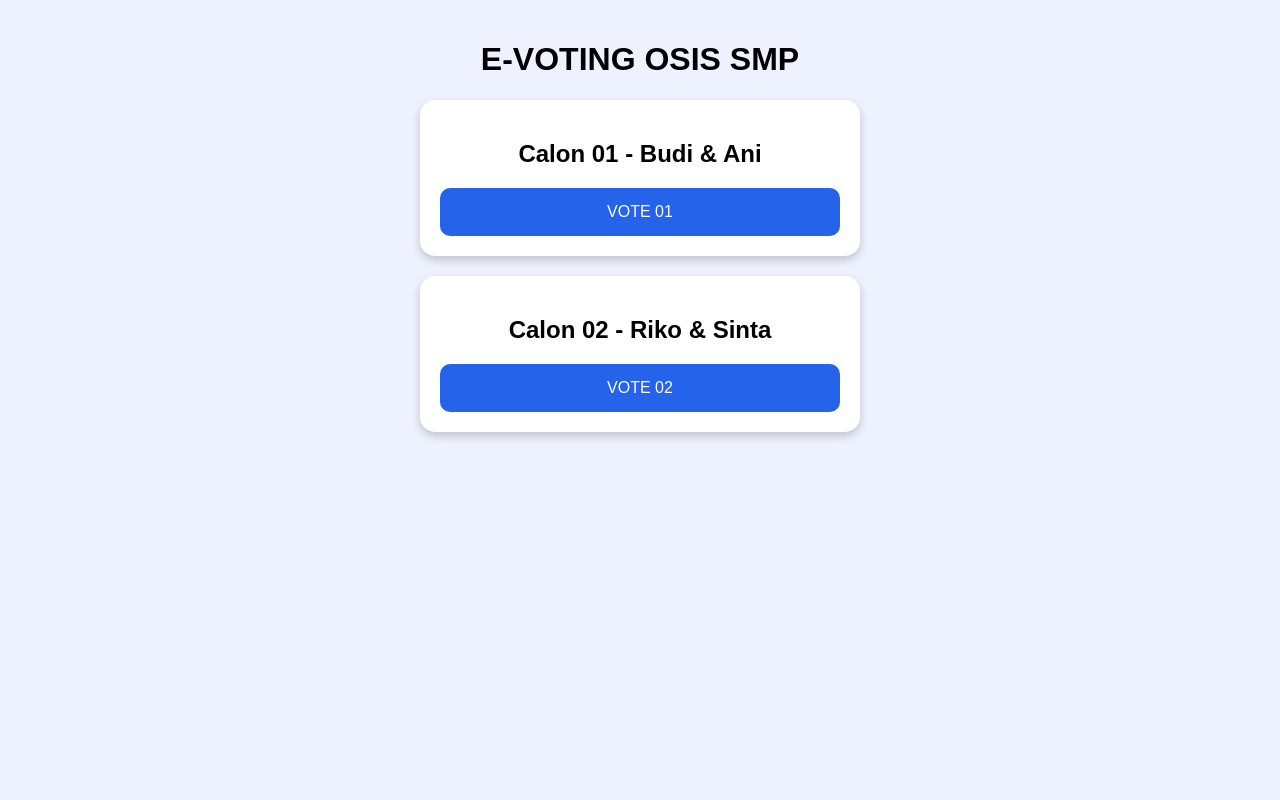
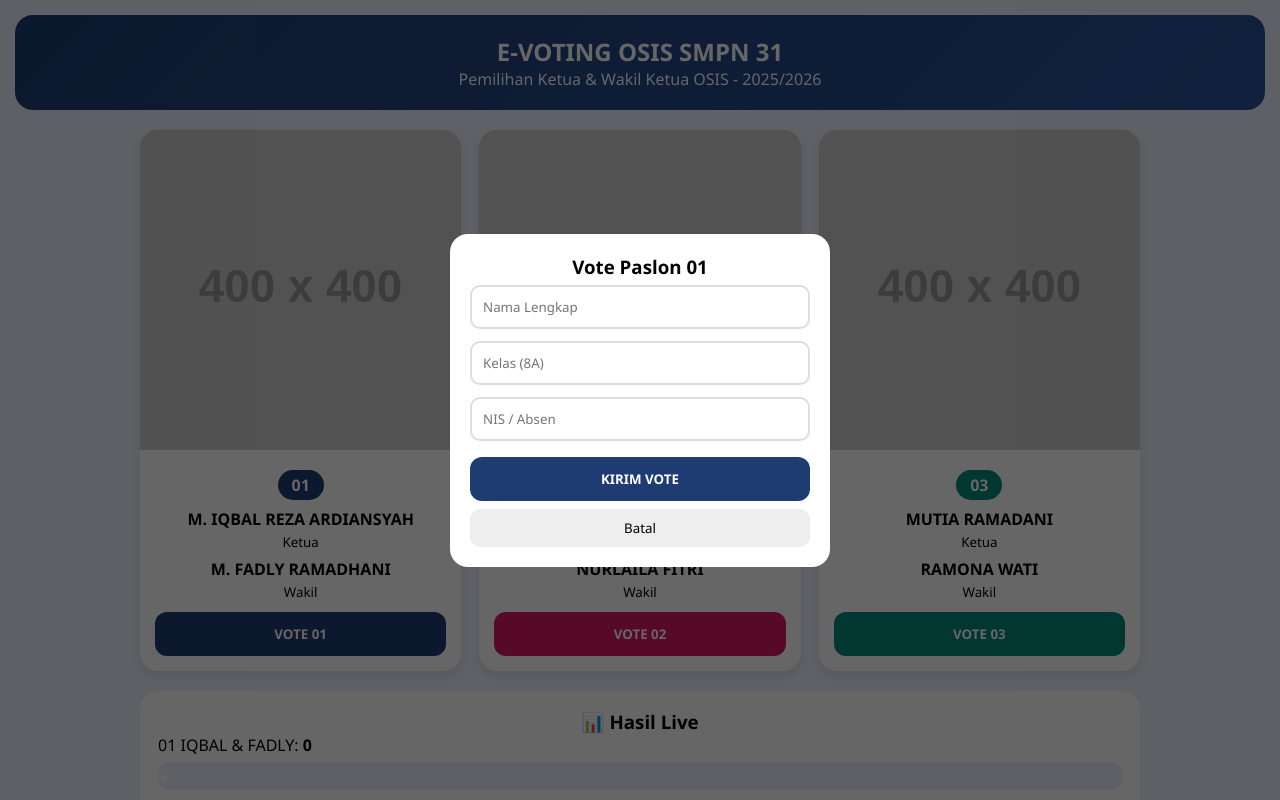
Before and after one commit to Metriadi/e---voting---osis, a plain HTML site: page index.html in a window 1280 px wide. Both pictures are taken after a click on the button "VOTE 01". Shown: the top 800 px of the page. Drawn offline with Linux system fonts and the light colour scheme; placeholder pictures from the web are drawn by us.

Commit message:
Update index.html

```diff
--- a/index.html
+++ b/index.html
@@ -1,18 +1,93 @@
 <!DOCTYPE html>
-<html>
+<html lang="id">
 <head>
 <meta charset="UTF-8">
 <meta name="viewport" content="width=device-width, initial-scale=1.0">
-<title>E-VOTING OSIS SMP</title>
+<title>E-VOTING OSIS SMPN 31 - 2025</title>
 <style>
-body{font-family:Arial;background:#eef2ff;margin:0;padding:20px;text-align:center}
-.card{background:white;padding:20px;margin:20px auto;max-width:400px;border-radius:15px;box-shadow:0 4px 10px rgba(0,0,0,0.2)}
-button{background:#2563eb;color:white;border:none;padding:15px;border-radius:10px;width:100%;font-size:16px}
+*{margin:0;padding:0;box-sizing:border-box;font-family:Segoe UI,sans-serif}
+body{background:#eef2ff;padding:15px}
+.header{background:linear-gradient(135deg,#1e3c72,#2a5298);color:white;padding:20px;border-radius:18px;text-align:center}
+.grid{max-width:1000px;margin:20px auto;display:grid;grid-template-columns:repeat(auto-fit,minmax(280px,1fr));gap:18px}
+.card{background:white;border-radius:18px;overflow:hidden;box-shadow:0 4px 12px rgba(0,0,0,.1);text-align:center}
+.card img{width:100%;height:320px;object-fit:cover;background:#ddd}
+.card .info{padding:15px}
+.no{font-weight:bold;background:#1e3c72;color:white;display:inline-block;padding:4px 14px;border-radius:20px;margin-bottom:8px}
+.btn{width:100%;padding:13px;border:none;border-radius:12px;font-weight:bold;color:white;cursor:pointer;margin-top:10px}
+.b1{background:#1e3c72}.b2{background:#d81b60}.b3{background:#00897b}
+.result{max-width:1000px;margin:20px auto;background:white;padding:18px;border-radius:18px}
+.bar{height:28px;background:#eef2ff;border-radius:10px;overflow:hidden;margin:6px 0}
+.fill{height:100%;color:white;display:flex;align-items:center;justify-content:center;font-size:12px;font-weight:bold}
+#modal{position:fixed;top:0;left:0;width:100%;height:100%;background:rgba(0,0,0,.6);display:none;align-items:center;justify-content:center;padding:15px;z-index:99}
+.box{background:white;padding:20px;border-radius:18px;width:100%;max-width:380px}
+.box input{width:100%;padding:11px;margin:6px 0;border:2px solid #ddd;border-radius:10px}
 </style>
 </head>
 <body>
-<h1>E-VOTING OSIS SMP</h1>
-<div class="card"><h2>Calon 01 - Budi & Ani</h2><button>VOTE 01</button></div>
-<div class="card"><h2>Calon 02 - Riko & Sinta</h2><button>VOTE 02</button></div>
+<div class="header">
+<h2>E-VOTING OSIS SMPN 31</h2>
+<p>Pemilihan Ketua & Wakil Ketua OSIS - 2025/2026</p>
+</div>
+
+<div class="grid">
+<div class="card">
+<img src="calon01.jpg" onerror="this.src='https://via.placeholder.com/400x400?text=FOTO+CALON+01'">
+<div class="info">
+<div class="no">01</div>
+<h4>M. IQBAL REZA ARDIANSYAH</h4><small>Ketua</small>
+<h4 style="margin-top:6px">M. FADLY RAMADHANI</h4><small>Wakil</small>
+<button class="btn b1" onclick="vote(1)">VOTE 01</button>
+</div>
+</div>
+
+<div class="card">
+<img src="calon02.jpg" onerror="this.src='https://via.placeholder.com/400x400?text=FOTO+CALON+02'">
+<div class="info">
+<div class="no" style="background:#d81b60">02</div>
+<h4>RISTY APRILIA</h4><small>Ketua</small>
+<h4 style="margin-top:6px">NURLAILA FITRI</h4><small>Wakil</small>
+<button class="btn b2" onclick="vote(2)">VOTE 02</button>
+</div>
+</div>
+
+<div class="card">
+<img src="calon03.jpg" onerror="this.src='https://via.placeholder.com/400x400?text=FOTO+CALON+03'">
+<div class="info">
+<div class="no" style="background:#00897b">03</div>
+<h4>MUTIA RAMADANI</h4><small>Ketua</small>
+<h4 style="margin-top:6px">RAMONA WATI</h4><small>Wakil</small>
+<button class="btn b3" onclick="vote(3)">VOTE 03</button>
+</div>
+</div>
+</div>
+
+<div class="result">
+<h3 style="text-align:center">📊 Hasil Live</h3>
+<div>01 IQBAL & FADLY: <b id="v1">0</b></div><div class="bar"><div id="b1" class="fill b1" style="width:0%">0%</div></div>
+<div>02 RISTY & NURLAILA: <b id="v2">0</b></div><div class="bar"><div id="b2" class="fill b2" style="width:0%">0%</div></div>
+<div>03 MUTIA & RAMONA: <b id="v3">0</b></div><div class="bar"><div id="b3" class="fill b3" style="width:0%">0%</div></div>
+<p style="text-align:center;margin-top:10px">Total: <b id="total">0</b> suara | <a href="#" onclick="admin();return false">Lihat Pemilih</a> | <a href="#" onclick="resetAll();return false" style="color:red">Reset</a></p>
+</div>
+
+<div id="modal"><div class="box">
+<h3 id="mtitle" style="text-align:center"></h3>
+<input id="nama" placeholder="Nama Lengkap">
+<input id="kelas" placeholder="Kelas (8A)">
+<input id="nis" placeholder="NIS / Absen">
+<button class="btn b1" onclick="kirim()">KIRIM VOTE</button>
+<button onclick="document.getElementById('modal').style.display='none'" style="width:100%;margin-top:8px;padding:10px;border:none;border-radius:10px;background:#eee">Batal</button>
+</div></div>
+
+<script>
+let pilih=0;
+let data=JSON.parse(localStorage.getItem('osis31')||'{"v1":0,"v2":0,"v3":0,"list":[]}');
+function vote(n){if(localStorage.getItem('sudah31')){alert('HP ini sudah vote!');return;}pilih=n;document.getElementById('mtitle').innerText='Vote Paslon 0'+n;document.getElementById('modal').style.display='flex';}
+function kirim(){let n=document.getElementById('nama').value,k=document.getElementById('kelas').value,s=document.getElementById('nis').value;if(!n||!k||!s){alert('Lengkapi dulu!');return;}if(pilih==1)data.v1++;if(pilih==2)data.v2++;if(pilih==3)data.v3++;data.list.push({nama:n,kelas:k,nis:s,pilih:pick(pilih),jam:new Date().toLocaleString()});localStorage.setItem('osis31',JSON.stringify(data));localStorage.setItem('sudah31','1');document.getElementById('modal').style.display='none';alert('Terima kasih '+n+', suara tersimpan!');tampil();}
+function pick(n){return n==1?'01 IQBAL':n==2?'02 RISTY':'03 MUTIA'}
+function tampil(){let t=data.v1+data.v2+data.v3;document.getElementById('v1').innerText=data.v1;document.getElementById('v2').innerText=data.v2;document.getElementById('v3').innerText=data.v3;document.getElementById('total').innerText=t;let p1=t?Math.round(data.v1/t*100):0,p2=t?Math.round(data.v2/t*100):0,p3=t?Math.round(data.v3/t*100):0;document.getElementById('b1').style.width=p1+'%';document.getElementById('b1').innerText=p1+'%';document.getElementById('b2').style.width=p2+'%';document.getElementById('b2').innerText=p2+'%';document.getElementById('b3').style.width=p3+'%';document.getElementById('b3').innerText=p3+'%';}
+function admin(){let p=prompt('Password panitia:');if(p!='admin123'){alert('Salah!');return;}if(!data.list.length){alert('Belum ada pemilih');return;}let txt='';data.list.forEach((x,i)=>{txt+=(i+1)+'. '+x.nama+' '+x.kelas+' -> '+x.pilih+'\n'});alert(txt);}
+function resetAll(){if(prompt('Password:')!='admin123')return;if(confirm('Reset semua?')){localStorage.removeItem('osis31');localStorage.removeItem('sudah31');data={v1:0,v2:0,v3:0,list:[]};tampil();}}
+tampil();
+</script>
 </body>
 </html>
```
